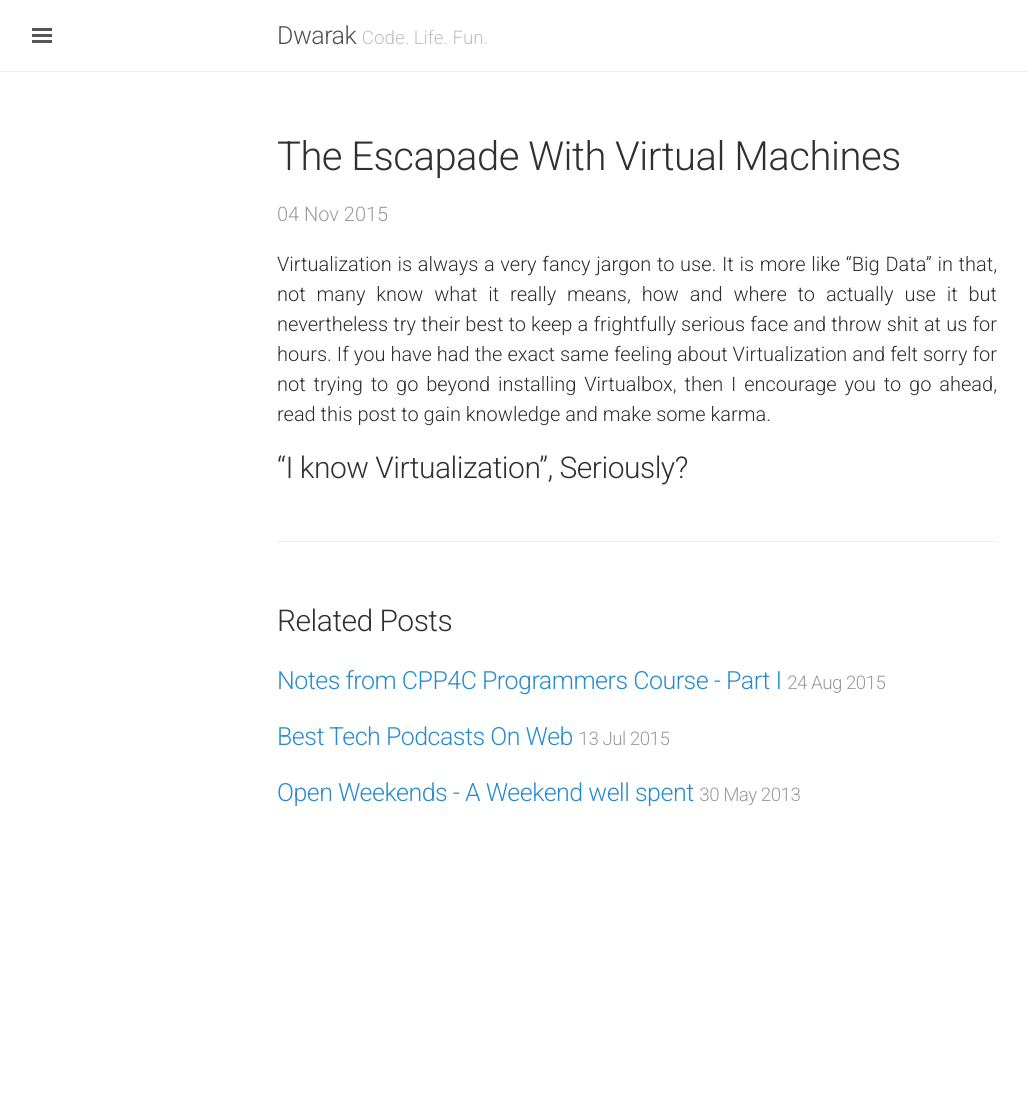
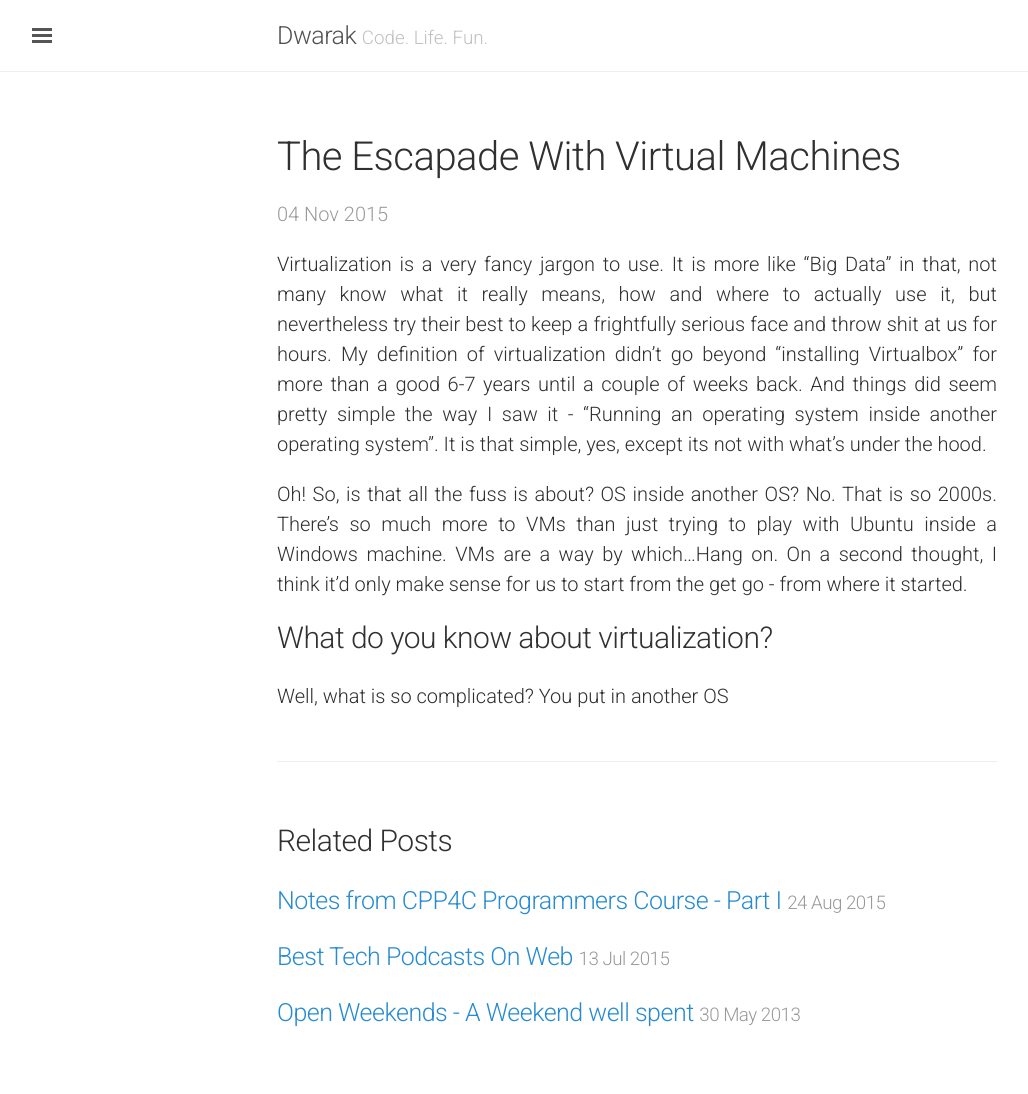
Before and after one commit to dtsdwarak/blog, a Jekyll site: the page built from _posts/2015-11-04-The-Escapade-With-Virtual-Machines.md, in a window 1280 px wide. Shown: the whole page, without its empty margins (3-1031 px from the left). Built offline with Jekyll 4.4.1, drawn with Linux system fonts in a browser that asks for light colours; comment, search, counter and statistics services are not loaded; before the commit the page ends 900 px from its top, so only the background shows below that.

Commit message:
Update: Virtualization

```diff
--- a/_posts/2015-11-04-The-Escapade-With-Virtual-Machines.md
+++ b/_posts/2015-11-04-The-Escapade-With-Virtual-Machines.md
@@ -4,7 +4,11 @@ title: The Escapade With Virtual Machines
 tags: virtual machine, kvm, qemu, virtualization, linux
 ---
 
-Virtualization is always a very fancy jargon to use. It is more like "Big Data" in that, not many know what it really means, how and where to actually use it but nevertheless try their best to keep a frightfully serious face and throw shit at us for hours. If you have had the exact same feeling about Virtualization and felt sorry for not trying to go beyond installing Virtualbox, then I encourage you to go ahead, read this post to gain knowledge and make some karma.
+Virtualization is a very fancy jargon to use. It is more like "Big Data" in that, not many know what it really means, how and where to actually use it, but nevertheless try their best to keep a frightfully serious face and throw shit at us for hours. My definition of virtualization didn't go beyond "installing Virtualbox" for more than a good 6-7 years until a couple of weeks back. And things did seem pretty simple the way I saw it - "Running an operating system inside another operating system". It is that simple, yes, except its not with what's under the hood.
 <!--break-->
 
-## "I know Virtualization", Seriously?
+Oh! So, is that all the fuss is about? OS inside another OS? No. That is so 2000s. There's so much more to VMs than just trying to play with Ubuntu inside a Windows machine. VMs are a way by which...Hang on. On a second thought, I think it'd only make sense for us to start from the get go - from where it started.
+
+##What do you know about virtualization?
+
+Well, what is so complicated? You put in another OS
```
